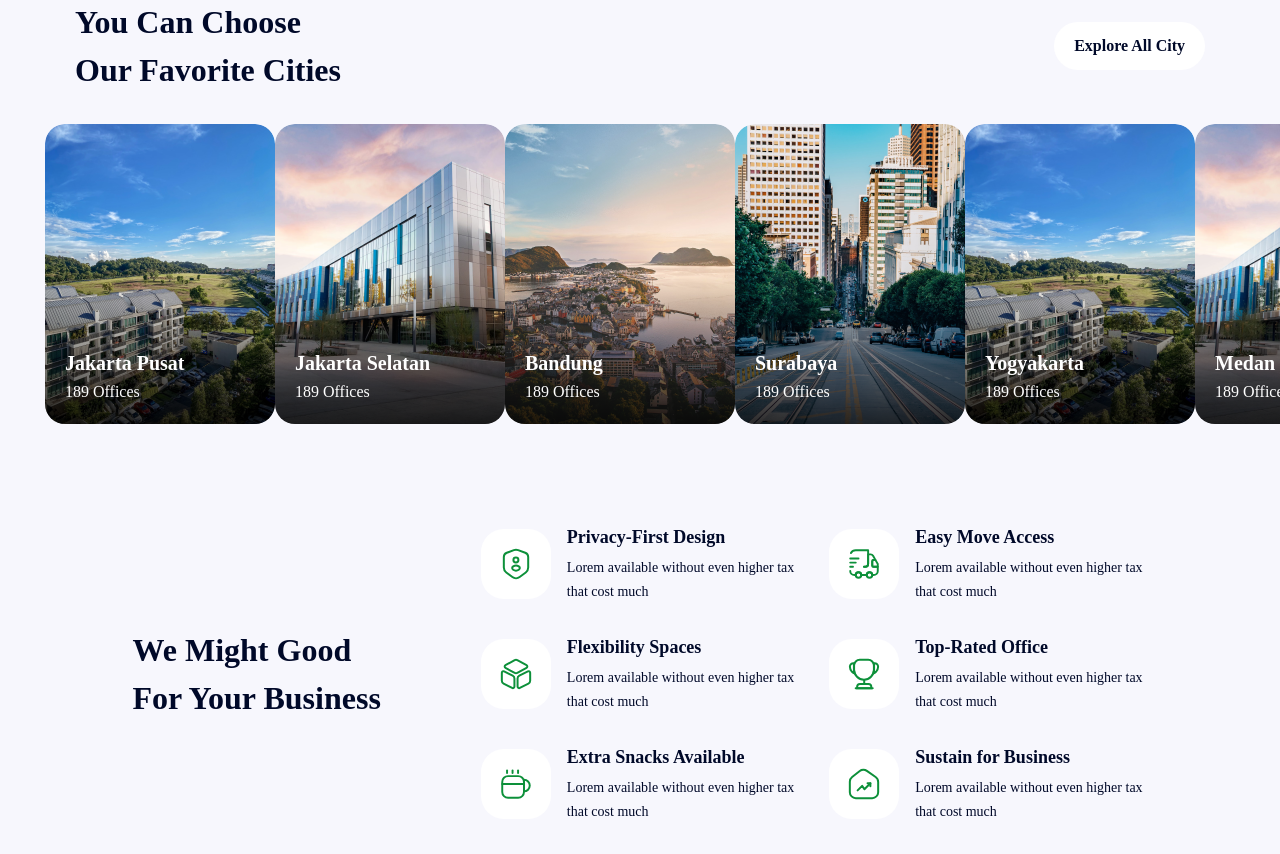
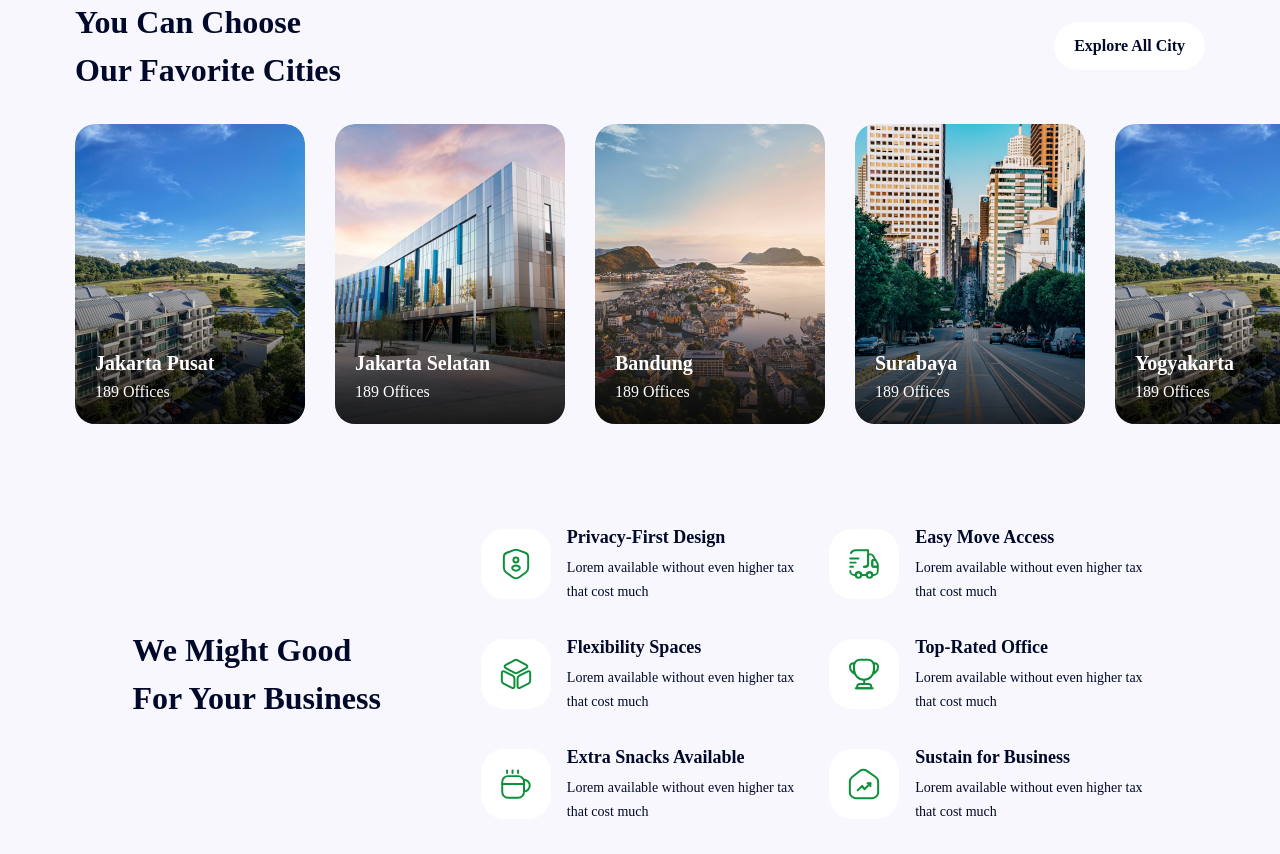
Before and after one commit to Tyasweningas/officerent, a Next.js app: page / in a window 1280 px wide. Shown: the part 1180-2034 px from the top of the page. Built offline with nearby package versions, Linux system fonts and the light colour scheme.

Commit message:
add carousel on city section

```diff
--- a/src/features/cities/sections/CitiesSection.tsx
+++ b/src/features/cities/sections/CitiesSection.tsx
@@ -1,5 +1,8 @@
+"use client";
+
 import CityCard from "../components/CityCard";
 import { cities } from "../data/cities.mock";
+import { Swiper, SwiperSlide } from "swiper/react";
 
 export default function CitiesSection() {
     return (
@@ -11,22 +14,26 @@ export default function CitiesSection() {
       </h2>
       <a
         href="#"
-        className="rounded-full rounded-full py-3 px-5 bg-white font-bold"
+        className="rounded-full  py-3 px-5 bg-white font-bold"
       >
         Explore All City
       </a>
     </div>
-    <div className="swiper w-full">
-      <div className="swiper-wrapper">
+    <Swiper
+    spaceBetween={30}
+    slidesOffsetBefore={30}
+    slideOffsetAfter={30}
+    slidesPerView={"auto"}
+    className="swiper w-full">
 
         {cities.map((city) => (
-          <div key={city.id} className="swiper-slide !w-fit first-of-type:pl-[calc((100%-1130px-60px)/2)] last-of-type:pr-[calc((100%-1130px-60px)/2)]">
+          <SwiperSlide
+          key={city.id}
+          className="swiper-slide !w-fit first-of-type:pl-[calc((100%-1130px-60px)/2)] last-of-type:pr-[calc((100%-1130px-60px)/2)]">
             <CityCard city={city} />
-          </div>
+          </SwiperSlide>
         ))}
-
-      </div>
-    </div>
+    </Swiper>
   </section>
     )
 
```
